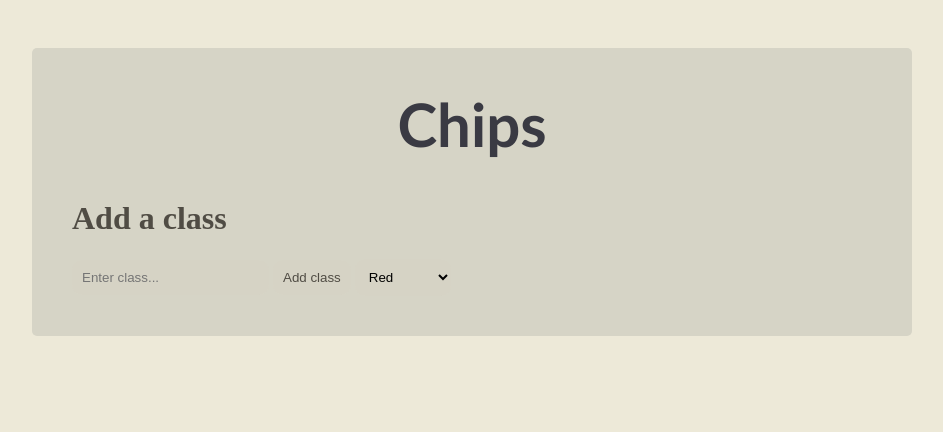
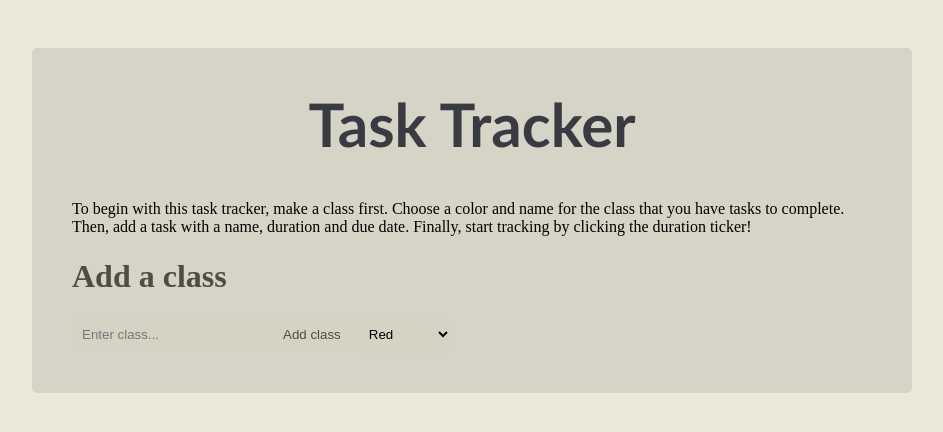
Before and after one commit to PugsRDubs/islandhacks25, a SvelteKit app: page / in a window 1280 px wide. Shown: the top 432 px of the page, without its empty margins (168-1111 px from the left). Built offline with nearby package versions, Linux system fonts and the light colour scheme.

Commit message:
Added new title + instructions

```diff
--- a/src/routes/+layout.svelte
+++ b/src/routes/+layout.svelte
@@ -10,8 +10,8 @@
 
 <div class ="center">
 	<div class="main">
-		<h1>Chips</h1>
-
+		<h1>Task Tracker</h1>
+		<p>To begin with this task tracker, make a class first. Choose a color and name for the class that you have tasks to complete. Then, add a task with a name, duration and due date. Finally, start tracking by clicking the duration ticker!</p>
 		{@render children()}
 	</div>
 </div>
```
